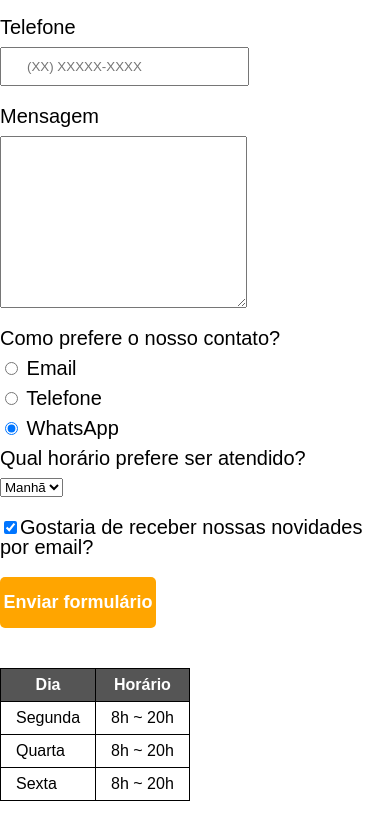
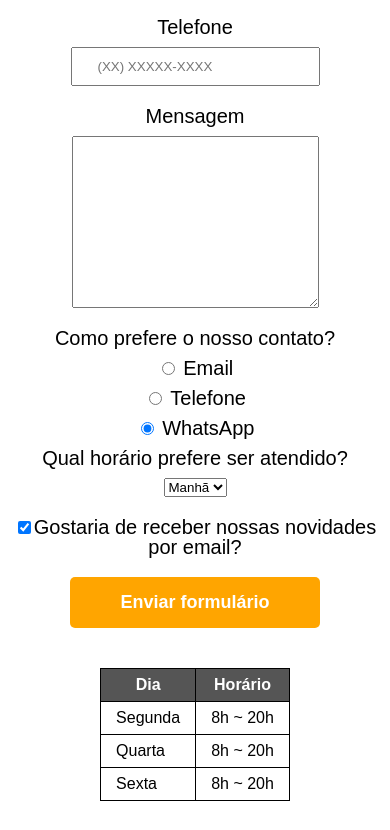
Before and after one commit to raqueljacques/barbearia-alura, a plain HTML site: page contato.html in a window 390 px wide. Shown: the part 514-1344 px from the top of the page. Drawn offline with Linux system fonts and the light colour scheme.

Commit message:
Alteracoes de responsividade

```diff
--- a/contato.html
+++ b/contato.html
@@ -2,8 +2,8 @@
 <html>
 	<head>
 		<meta charset="UTF-8">
+		<meta name="viewport" content="width=device-width">
 		<title>Contato - Barbearia Alura</title>
-
 		<link rel="stylesheet" href="css/reset.css">
 		<link rel="stylesheet" href="css/style.css">
 	</head>
@@ -23,7 +23,7 @@
 		</header>
 
 		<main>
-			<form>
+			<form class="formulario">
 				<label for="nomesobrenome">Nome e sobrenome</label>
 				<input type="text" id="nomesobrenome" class="input-padrao" required>
 
@@ -45,7 +45,7 @@
 					<label for="radio-whatsapp"><input type="radio" name="contato" value="whatsapp" id="radio-whatsapp" checked> WhatsApp</label>
 				</fieldset>
 
-				<fieldset>
+				<fieldset class="formulario-horario">
 					<legend>Qual horário prefere ser atendido?</legend>
 					<select>
 						<option>Manhã</option>
--- a/css/style.css
+++ b/css/style.css
@@ -1,10 +1,10 @@
+body {
+	font-family: 'Montserrat', sans-serif;
+}
+
 header {
 	background: #BBBBBB;
 	padding: 20px 0;
-}
-
-body {
-    font-family: 'Montserrat', sans-serif;
 }
 
 .caixa {
@@ -118,6 +118,7 @@ form label, form legend {
 
 .enviar {
 	width:40%;
+	min-width: 250px;
 	padding: 15px 0;
 	background: orange;
 	color: white;
@@ -208,11 +209,6 @@ td, th {
 	gap: 20px;
 }
 
-.lista-beneficios {
-    /* width: 40%; */
-    /* display: inline-block; */
-	/* vertical-align: top; */
-}
 
 .itens {
 	line-height: 2.5em;
@@ -289,10 +285,36 @@ td, th {
 		width: 100%;
 	}
 
+	.input-padrao {
+		margin: 0 auto 20px auto;
+	}
+
+	form label, form legend {
+		text-align: center;
+	}
+
+	.formulario {
+		display: flex;
+		flex-direction: column;
+		align-items: center;
+	}
+
+	.formulario-horario {
+		display: flex;
+		justify-content: center;
+	}
+
+	table {
+		margin: 20px auto 40px auto;
+	}
+
+	.produtos {
+		width: auto;
+	}
+
 }
 
 @media screen and (max-width: 630px) {
-
 	.caixa {
 		margin-right: 0;
 		flex-direction: column;
```
Also changed, not shown: index.html (+0 -1 lines), produtos.html (+1 -1 lines).
